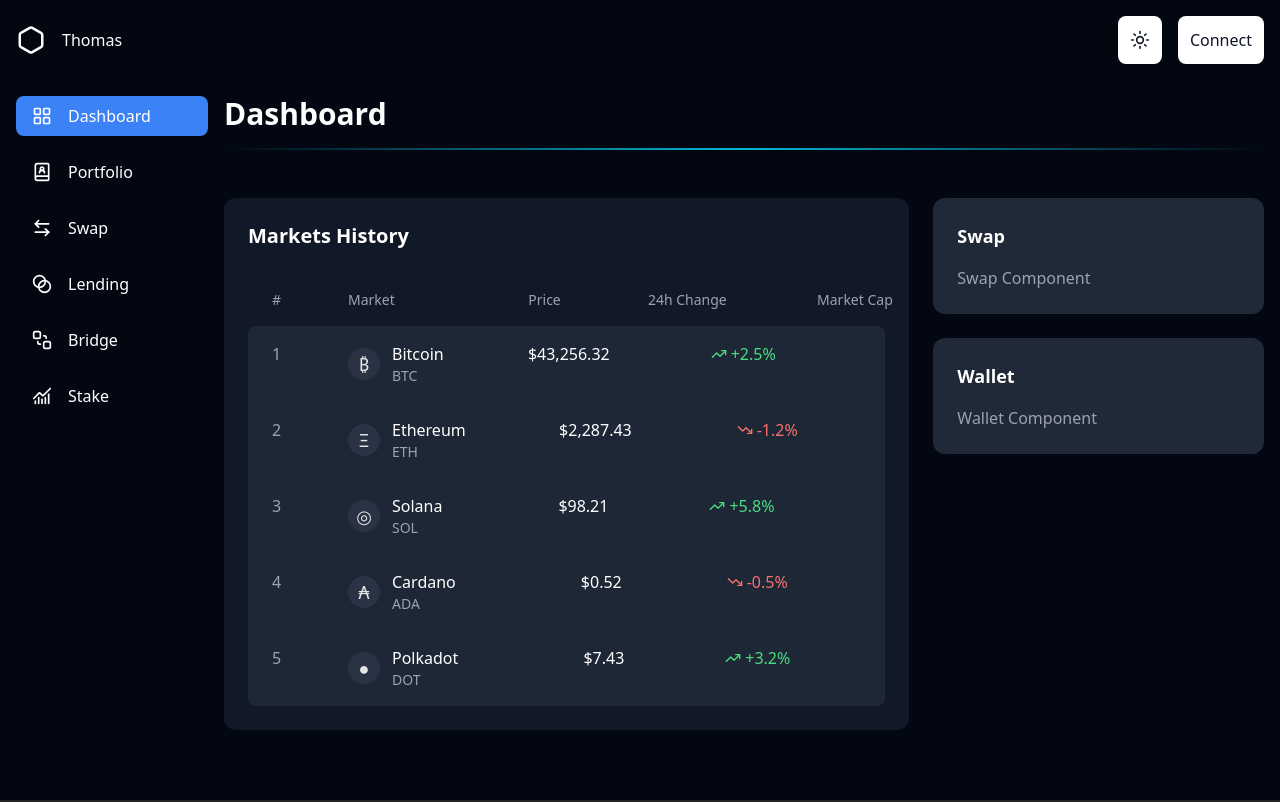
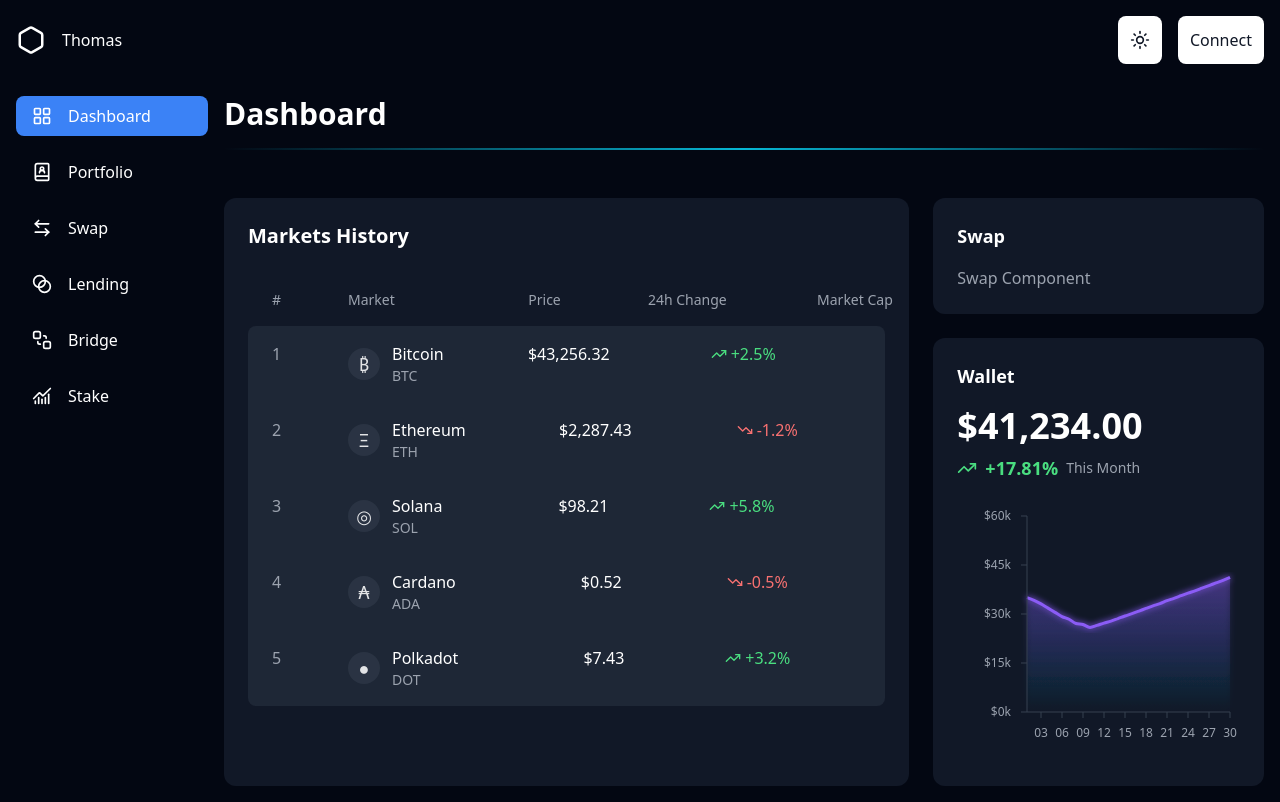
Before and after one commit to thomasalzonne/cryptoportfolio, a React (Vite) app in the folder frontend/: page /dashboard in a window 1280 px wide. Built offline with nearby package versions, Linux system fonts and the light colour scheme.

Commit message:
Modify background cards and add WalletCard to Dashboard page

```diff
--- /dev/null
+++ b/frontend/src/components/WalletCard.tsx
@@ -0,0 +1,142 @@
+import { AreaChart, Area, XAxis, YAxis, Tooltip, ResponsiveContainer } from 'recharts'
+import { TrendingUp } from 'lucide-react'
+
+interface WalletData {
+    day: string
+    amount: number
+}
+
+export default function WalletCard() {
+    const walletHistoryRecovery: WalletData[] = [
+        { day: '01', amount: 35000 },
+        { day: '02', amount: 34200 },
+        { day: '03', amount: 33100 },
+        { day: '04', amount: 31800 },
+        { day: '05', amount: 30500 },
+        { day: '06', amount: 29200 },
+        { day: '07', amount: 28400 },
+        { day: '08', amount: 27100 },
+        { day: '09', amount: 26800 },
+        { day: '10', amount: 25900 },
+        { day: '11', amount: 26500 },
+        { day: '12', amount: 27200 },
+        { day: '13', amount: 27800 },
+        { day: '14', amount: 28600 },
+        { day: '15', amount: 29400 },
+        { day: '16', amount: 30100 },
+        { day: '17', amount: 30900 },
+        { day: '18', amount: 31700 },
+        { day: '19', amount: 32500 },
+        { day: '20', amount: 33200 },
+        { day: '21', amount: 34100 },
+        { day: '22', amount: 34800 },
+        { day: '23', amount: 35600 },
+        { day: '24', amount: 36400 },
+        { day: '25', amount: 37100 },
+        { day: '26', amount: 37900 },
+        { day: '27', amount: 38700 },
+        { day: '28', amount: 39500 },
+        { day: '29', amount: 40300 },
+        { day: '30', amount: 41234 },
+    ]
+
+    const currentAmount = walletHistoryRecovery[walletHistoryRecovery.length - 1].amount
+    const startAmount = walletHistoryRecovery[0].amount
+    const change = ((currentAmount - startAmount) / startAmount) * 100
+
+    const CustomTooltip = ({ active, payload }: any) => {
+        if (active && payload && payload.length) {
+            return (
+                <div className="bg-gray-900/95 backdrop-blur-sm border border-purple-500/30 rounded-lg px-3 py-2 shadow-xl">
+                    <p className="text-white font-bold text-lg">
+                        ${payload[0].value.toLocaleString('en-US', { minimumFractionDigits: 2 })}
+                    </p>
+                </div>
+            )
+        }
+        return null
+    }
+
+    const formatYAxis = (value: number) => {
+        return `$${(value / 1000).toFixed(0)}k`
+    }
+
+    return (
+        <div className="relative">
+            <div className="mb-6">
+                <div className="text-4xl font-bold text-white mb-2">
+                    ${currentAmount.toLocaleString('en-US', { minimumFractionDigits: 2 })}
+                </div>
+                <div className="flex items-center gap-2">
+                    <TrendingUp size={20} className="text-green-400" />
+                    <span className="text-green-400 font-semibold text-lg">
+                        +{change.toFixed(2)}%
+                    </span>
+                    <span className="text-gray-400 text-sm">This Month</span>
+                </div>
+            </div>
+
+            <div className="w-full h-64">
+                <ResponsiveContainer width="100%" height="100%">
+                    <AreaChart
+                        data={walletHistoryRecovery}
+                        margin={{ top: 10, right: 10, left: 10, bottom: 20 }}
+                    >
+                        <defs>
+                            <linearGradient id="colorGradient" x1="0" y1="0" x2="0" y2="1">
+                                <stop offset="0%" stopColor="#8b5cf6" stopOpacity={0.4}/>
+                                <stop offset="50%" stopColor="#6366f1" stopOpacity={0.2}/>
+                                <stop offset="100%" stopColor="#06b6d4" stopOpacity={0}/>
+                            </linearGradient>
+
+                            <filter id="glow">
+                                <feGaussianBlur stdDeviation="3" result="coloredBlur"/>
+                                <feMerge>
+                                    <feMergeNode in="coloredBlur"/>
+                                    <feMergeNode in="SourceGraphic"/>
+                                </feMerge>
+                            </filter>
+                        </defs>
+
+                        <XAxis
+                            dataKey="day"
+                            stroke="#6b7280"
+                            tick={{ fill: '#9ca3af', fontSize: 12 }}
+                            tickLine={{ stroke: '#374151' }}
+                            axisLine={{ stroke: '#374151' }}
+                            tickMargin={10}
+                        />
+
+                        <YAxis
+                            stroke="#6b7280"
+                            tick={{ fill: '#9ca3af', fontSize: 12 }}
+                            tickLine={{ stroke: '#374151' }}
+                            axisLine={{ stroke: '#374151' }}
+                            tickFormatter={formatYAxis}
+                            tickMargin={10}
+                        />
+
+                        <Tooltip
+                            content={<CustomTooltip />}
+                            cursor={{
+                                stroke: '#8b5cf6',
+                                strokeWidth: 1,
+                                strokeDasharray: '5 5'
+                            }}
+                        />
+
+                        <Area
+                            type="monotone"
+                            dataKey="amount"
+                            stroke="#8b5cf6"
+                            strokeWidth={3}
+                            fill="url(#colorGradient)"
+                            filter="url(#glow)"
+                            animationDuration={1000}
+                        />
+                    </AreaChart>
+                </ResponsiveContainer>
+            </div>
+        </div>
+    )
+}
--- a/frontend/src/pages/Dashboard.tsx
+++ b/frontend/src/pages/Dashboard.tsx
@@ -1,6 +1,7 @@
 import PageHeader from '../components/pages/Header'
 import PageLayout from '../components/pages/PageLayout'
 import Table from '../components/Table'
+import WalletCard from '../components/WalletCard'
 
 export default function Dashboard() {
   return (
@@ -14,14 +15,14 @@ export default function Dashboard() {
         </div>
 
         <div className="space-y-6">
-          <div className="bg-gray-100 dark:bg-gray-800 rounded-xl p-4 md:p-6 transition-colors duration-300">
+          <div className="bg-gray-100 dark:bg-gray-900 rounded-xl p-4 md:p-6 transition-colors duration-300">
             <h3 className="text-lg font-bold text-gray-900 dark:text-white mb-4">Swap</h3>
             <p className="text-gray-600 dark:text-gray-400">Swap Component</p>
           </div>
 
-          <div className="bg-gray-100 dark:bg-gray-800 rounded-xl p-4 md:p-6 transition-colors duration-300">
+          <div className="bg-gray-100 dark:bg-gray-900 rounded-xl p-4 md:p-6 transition-colors duration-300">
             <h3 className="text-lg font-bold text-gray-900 dark:text-white mb-4">Wallet</h3>
-            <p className="text-gray-600 dark:text-gray-400">Wallet Component</p>
+            <WalletCard/>
           </div>
         </div>
       </div>
```
